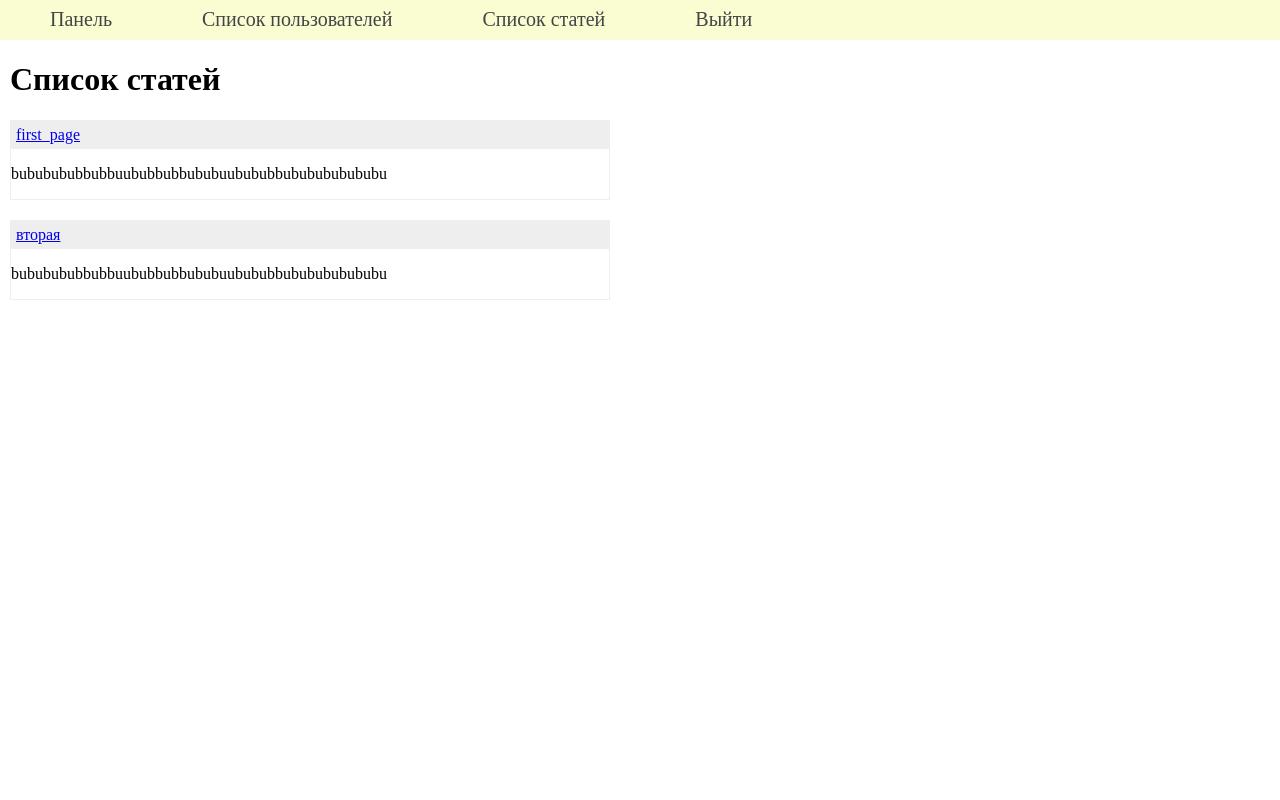
After one commit to v1pung/flask_tryings, a Flask app: page /admin/list-pubs in a window 1280 px wide. The commit adds this page. Run offline with Flask 3, Linux system fonts and the light colour scheme; a user stored in the database is signed in; data comes from the database, SQL or seed files in the repository.

Commit message:
blueprint bd connect

```diff
--- a/flask_2/admin/admin.py
+++ b/flask_2/admin/admin.py
@@ -1,4 +1,6 @@
-from flask import Blueprint, request, redirect, url_for, flash, render_template, session
+import sqlite3
+
+from flask import Blueprint, request, redirect, url_for, flash, render_template, session, g
 
 admin = Blueprint('admin', __name__, template_folder='templates', static_folder='static')
 
@@ -16,7 +18,25 @@ def logout_admin():
 
 
 menu = [{'url': '.index', 'title': 'Панель'},
+        {'url': '.listusers', 'title': 'Список пользователей'},
+        {'url': '.listpubs', 'title': 'Список статей'},
         {'url': '.logout', 'title': 'Выйти'}]
+
+db = None
+
+
+@admin.before_request
+def before_request():
+    global db
+    db = g.get('link_db')
+
+
+@admin.teardown_request
+def teardown_request(request):
+    global db
+    db = None
+    return request
+
 
 @admin.route('/')
 def index():
@@ -49,3 +69,36 @@ def logout():
     logout_admin()
 
     return redirect(url_for('.login'))
+
+
+@admin.route('/list-pubs')
+def listpubs():
+    if not isLogged():
+        return redirect(url_for('.login'))
+
+    list = []
+    if db:
+        try:
+            cur = db.cursor()
+            cur.execute(f" SELECT title, text, url FROM posts")
+            list = cur.fetchall()
+        except sqlite3.error as e:
+            print("Ошибка получения статей из БД " + str(e))
+
+    return render_template('admin/listpubs.html', title="Список статей", menu=menu, list=list)
+
+@admin.route('/list-users')
+def listusers():
+    if not isLogged():
+        return redirect(url_for('.login'))
+
+    list = []
+    if db:
+        try:
+            cur = db.cursor()
+            cur.execute(f" SELECT name, email FROM users ORDER BY time DESC")
+            list = cur.fetchall()
+        except sqlite3.error as e:
+            print("Ошибка получения статей из БД " + str(e))
+
+    return render_template('admin/listusers.html', title="Список статей", menu=menu, list=list)
--- a/flask_2/admin/static/css/styles.css
+++ b/flask_2/admin/static/css/styles.css
@@ -1,31 +1,8 @@
-
-body {
-    background-image: url(bg.jpg);
-    background-size: 40px;
-    color: #fafafa;
-    overflow-x: hidden;
-    margin: 0;
-    padding: 0;
-    height: 100%;
-    width: 100%;
-}
-
-@font-face {
-  font-family: raleway-c;
-  src: url(/fonts/raleway-regular.woff2);
-}
-@font-face {
-  font-family: outfit-c;
-  src: url(/fonts/outfit-regular.woff2);
-}
-
-a {
-    color: #0059b2;
-    text-decoration: none;
-}
-a:hover {
-    color: #CC0000;
-    text-decoration: underline;
+html, body {
+	width: 100%;
+	height: 100%;
+	margin: 0;
+	padding: 0;
 }
 
 .clear {clear: both;}
--- /dev/null
+++ b/flask_2/admin/templates/admin/listpubs.html
@@ -0,0 +1,14 @@
+{% extends 'admin/base_admin.html' %}
+
+{% block content %}
+{{ super() }}
+<h1>{{ title }}</h1>
+<ul class="list-posts">
+    {% for p in list %}
+    <li>
+        <p class="title"><a href="{{ url_for('showPost', alias=p.url) }}">{{ p.title }}</a></p>
+        <p class="anonce">{{ p.text[:50] | striptags }}</p>
+    </li>
+    {% endfor %}
+</ul>
+{% endblock %}
--- a/flask_2/templates/index.html
+++ b/flask_2/templates/index.html
@@ -3,6 +3,7 @@
 {% block content %}
     {{ super() }}
     <hr>
+    <p><a href="{{ url_for('admin.index') }}">Админ-панель</a></p>
         <h2>Список статей</h2>
         <ul class="list-posts">
             {% for p in posts %}
```
Also changed, not shown: flask_2/admin/templates/admin/listusers.html (added, +14 -0 lines).
